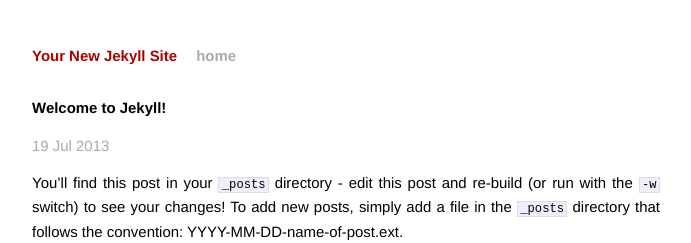
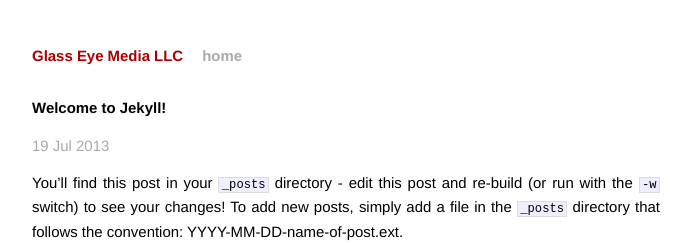
Before and after one commit to glasseyemedia/glasseyemedia.github.io, a Jekyll site: the page built from _posts/2013-07-19-welcome-to-jekyll.markdown, in a window 1280 px wide. Shown: the top 243 px of the page, without its empty margins (294-985 px from the left). Built offline with Jekyll 4.4.1, drawn with Linux system fonts in a browser that asks for light colours.

Commit message:
Name and tagline

```diff
--- a/_config.yml
+++ b/_config.yml
@@ -1,2 +1,4 @@
-name: Your New Jekyll Site
+name: Glass Eye Media LLC
+tagline: The right tools make reporters more powerful.
+
 pygments: true
```
